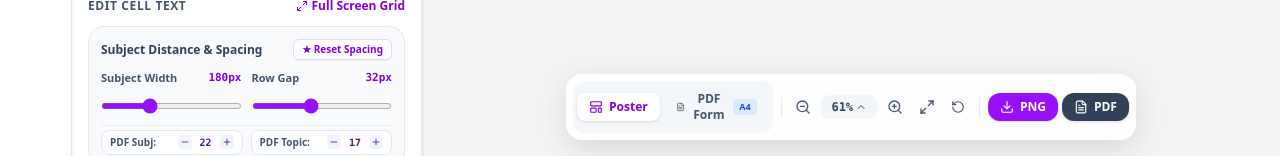
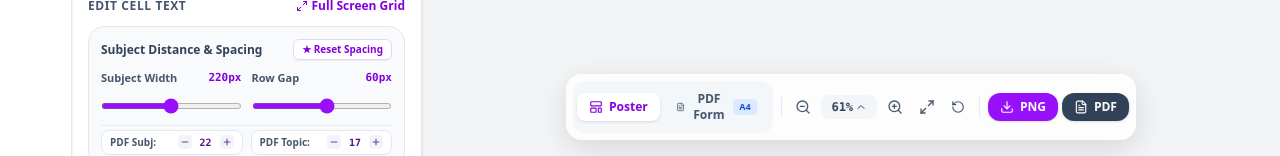
Before and after one commit to aniketmishra-0/PWPosters, a React (Vite) app: page / in a window 1280 px wide. Shown: the part 644-800 px from the top of the page. Built offline with nearby package versions, Linux system fonts and the light colour scheme; a web font is replaced by a local one.

Commit message:
Set default PDF row gap to 60px and expand slider max range to 100px

```diff
--- a/src/components/PosterForm.tsx
+++ b/src/components/PosterForm.tsx
@@ -467,8 +467,8 @@ export const PosterForm: React.FC<PosterFormProps> = ({
                       onChange({
                         pdfBannerY: 110,
                         pdfContentY: 245,
-                        pdfSubjectWidth: 250,
-                        pdfRowGap: 34,
+                        pdfSubjectWidth: 220,
+                        pdfRowGap: 60,
                         pdfSubjectColor: '#c00000',
                         pdfTopicColor: '#0f172a'
                       });
@@ -514,13 +514,13 @@ export const PosterForm: React.FC<PosterFormProps> = ({
                   <div>
                     <div className="flex justify-between text-[11px] font-semibold text-slate-600 mb-1">
                       <span>Subject Width</span>
-                      <span className="font-mono text-purple-700 font-bold">{config.pdfSubjectWidth !== undefined ? config.pdfSubjectWidth : 250}px</span>
+                      <span className="font-mono text-purple-700 font-bold">{config.pdfSubjectWidth !== undefined ? config.pdfSubjectWidth : 220}px</span>
                     </div>
                     <input
                       type="range"
-                      min={180}
+                      min={100}
                       max={340}
-                      value={config.pdfSubjectWidth !== undefined ? config.pdfSubjectWidth : 250}
+                      value={config.pdfSubjectWidth !== undefined ? config.pdfSubjectWidth : 220}
                       onChange={(e) => onChange({ pdfSubjectWidth: parseInt(e.target.value, 10) })}
                       className="w-full accent-purple-600 h-1.5 bg-slate-200 rounded-lg cursor-pointer"
                     />
@@ -528,13 +528,13 @@ export const PosterForm: React.FC<PosterFormProps> = ({
                   <div>
                     <div className="flex justify-between text-[11px] font-semibold text-slate-600 mb-1">
                       <span>Row Gap</span>
-                      <span className="font-mono text-purple-700 font-bold">{config.pdfRowGap !== undefined ? config.pdfRowGap : 34}px</span>
+                      <span className="font-mono text-purple-700 font-bold">{config.pdfRowGap !== undefined ? config.pdfRowGap : 60}px</span>
                     </div>
                     <input
                       type="range"
                       min={12}
-                      max={60}
-                      value={config.pdfRowGap !== undefined ? config.pdfRowGap : 34}
+                      max={100}
+                      value={config.pdfRowGap !== undefined ? config.pdfRowGap : 60}
                       onChange={(e) => onChange({ pdfRowGap: parseInt(e.target.value, 10) })}
                       className="w-full accent-purple-600 h-1.5 bg-slate-200 rounded-lg cursor-pointer"
                     />
@@ -908,7 +908,7 @@ export const PosterForm: React.FC<PosterFormProps> = ({
                         <span className="text-xs font-bold text-slate-700">Subject Distance & Spacing</span>
                         <button
                           type="button"
-                          onClick={() => onChange({ pdfSubjectWidth: 180, pdfRowGap: 32, pdfContentY: 245 })}
+                          onClick={() => onChange({ pdfSubjectWidth: 220, pdfRowGap: 60, pdfContentY: 245 })}
                           className="text-[10px] font-bold text-purple-700 hover:text-purple-900 bg-white px-2 py-0.5 rounded-md border border-purple-200 shadow-2xs"
                         >
                           ★ Reset Spacing
@@ -919,13 +919,13 @@ export const PosterForm: React.FC<PosterFormProps> = ({
                         <div>
                           <div className="flex justify-between text-[11px] font-semibold text-slate-600 mb-1">
                             <span>Subject Width</span>
-                            <span className="font-mono text-purple-700 font-bold">{config.pdfSubjectWidth !== undefined ? config.pdfSubjectWidth : 180}px</span>
+                            <span className="font-mono text-purple-700 font-bold">{config.pdfSubjectWidth !== undefined ? config.pdfSubjectWidth : 220}px</span>
                           </div>
                           <input
                             type="range"
                             min={100}
                             max={340}
-                            value={config.pdfSubjectWidth !== undefined ? config.pdfSubjectWidth : 180}
+                            value={config.pdfSubjectWidth !== undefined ? config.pdfSubjectWidth : 220}
                             onChange={(e) => onChange({ pdfSubjectWidth: parseInt(e.target.value, 10) })}
                             className="w-full accent-purple-600 h-1.5 bg-slate-200 rounded-lg cursor-pointer"
                           />
@@ -933,13 +933,13 @@ export const PosterForm: React.FC<PosterFormProps> = ({
                         <div>
                           <div className="flex justify-between text-[11px] font-semibold text-slate-600 mb-1">
                             <span>Row Gap</span>
-                            <span className="font-mono text-purple-700 font-bold">{config.pdfRowGap !== undefined ? config.pdfRowGap : 32}px</span>
+                            <span className="font-mono text-purple-700 font-bold">{config.pdfRowGap !== undefined ? config.pdfRowGap : 60}px</span>
                           </div>
                           <input
                             type="range"
                             min={12}
-                            max={60}
-                            value={config.pdfRowGap !== undefined ? config.pdfRowGap : 32}
+                            max={100}
+                            value={config.pdfRowGap !== undefined ? config.pdfRowGap : 60}
                             onChange={(e) => onChange({ pdfRowGap: parseInt(e.target.value, 10) })}
                             className="w-full accent-purple-600 h-1.5 bg-slate-200 rounded-lg cursor-pointer"
                           />
--- a/src/components/SyllabusPdfDocument.tsx
+++ b/src/components/SyllabusPdfDocument.tsx
@@ -216,7 +216,7 @@ export const SyllabusPdfDocument: React.FC<SyllabusPdfDocumentProps> = ({
             const topicFontSize = totalRows <= 3 ? 17 : totalRows <= 5 ? 15 : 13.5;
             const rowMarginBottom = config.pdfRowGap !== undefined
               ? config.pdfRowGap
-              : totalRows <= 3 ? 32 : totalRows <= 5 ? 24 : 16;
+              : 60;
             const subjectWidth = config.pdfSubjectWidth !== undefined ? config.pdfSubjectWidth : 195;
 
             const activeSubjectColor = config.pdfSubjectColor || config.tableHeaderTextColor || subjectColor || '#c00000';
--- a/src/data/defaultPresets.ts
+++ b/src/data/defaultPresets.ts
@@ -17,6 +17,7 @@ export const DEFAULT_CLEAN_POSTER: PosterConfig = {
   tableCellFontSize: 17,
   pdfSubjectFontSize: 22,
   pdfTopicFontSize: 17,
+  pdfRowGap: 60,
   pdfFooterLink: 'https://smart.link/7wwosivoicgd4',
   pdfFooterText: 'PW Web/App -',
   tableData: [
@@ -45,6 +46,7 @@ export const INITIAL_SYLLABUS_POSTER: PosterConfig = {
   pdfHeaderLine2: '',
   pdfSubjectFontSize: 22,
   pdfTopicFontSize: 17,
+  pdfRowGap: 60,
   pdfBannerColor: '#4285f4',
   pdfSubjectColor: '#c00000',
   pdfTopicColor: '#00a651',
```
